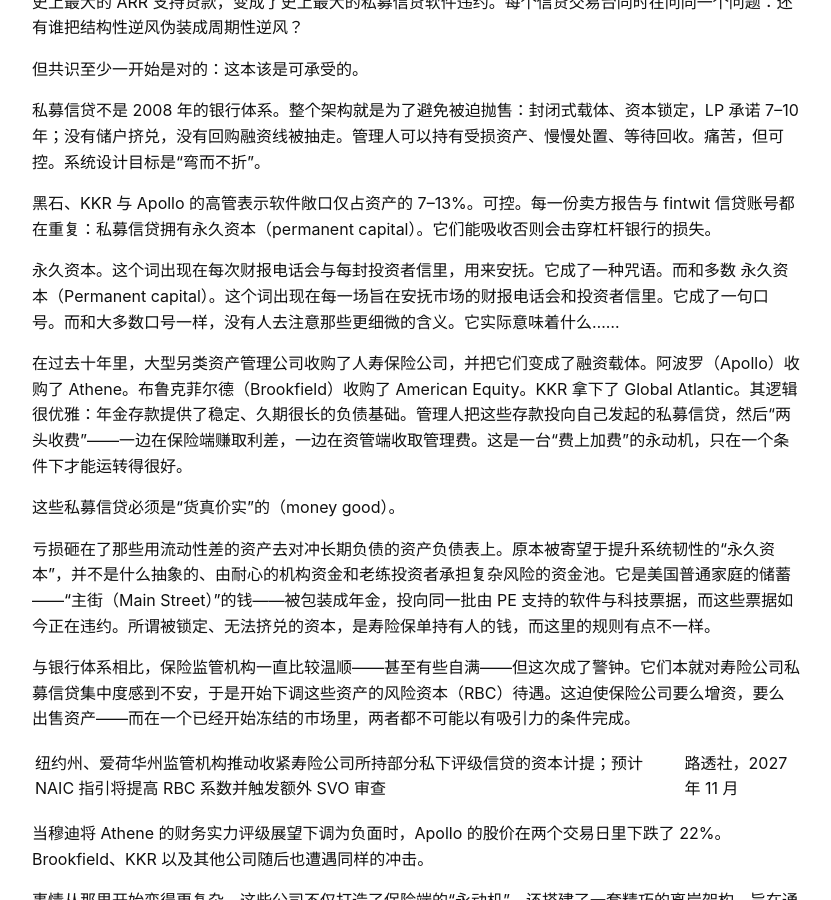
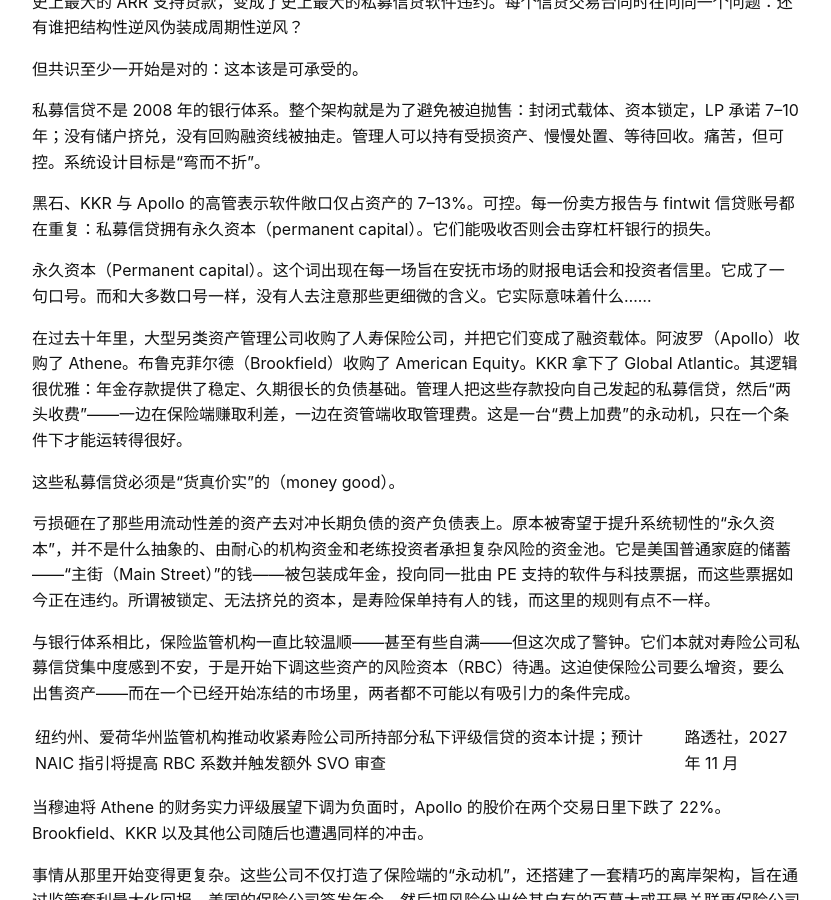
Before and after one commit to vultr740-byte/articles, a Jekyll site: the page built from posts/2026-02-23-2028gic/zh.md, in a window 1280 px wide and 900 px high, scrolled down 8810 px. Shown: the whole window, without its empty margins (224-1055 px from the left). Built offline with Jekyll 4.4.1, drawn with Linux system fonts in a browser that asks for light colours; our own code applies the rules of GitHub Pages for plain Markdown files; some of the changed text lies outside the part shown.

Commit message:
Rebuild zh translation for 2028gic

```diff
--- a/posts/2026-02-23-2028gic/zh.md
+++ b/posts/2026-02-23-2028gic/zh.md
@@ -256,7 +256,6 @@
 
 黑石、KKR 与 Apollo 的高管表示软件敞口仅占资产的 7–13%。可控。每一份卖方报告与 fintwit 信贷账号都在重复：私募信贷拥有永久资本（permanent capital）。它们能吸收否则会击穿杠杆银行的损失。
 
-永久资本。这个词出现在每次财报电话会与每封投资者信里，用来安抚。它成了一种咒语。而和多数
 永久资本（Permanent capital）。这个词出现在每一场旨在安抚市场的财报电话会和投资者信里。它成了一句口号。而和大多数口号一样，没有人去注意那些更细微的含义。它实际意味着什么……
 
 在过去十年里，大型另类资产管理公司收购了人寿保险公司，并把它们变成了融资载体。阿波罗（Apollo）收购了 Athene。布鲁克菲尔德（Brookfield）收购了 American Equity。KKR 拿下了 Global Atlantic。其逻辑很优雅：年金存款提供了稳定、久期很长的负债基础。管理人把这些存款投向自己发起的私募信贷，然后“两头收费”——一边在保险端赚取利差，一边在资管端收取管理费。这是一台“费上加费”的永动机，只在一个条件下才能运转得很好。
@@ -376,9 +375,3 @@
 金丝雀仍然活着（The canary is still alive）。
 
 致谢（Acknowledgements）：感谢 [Hunterbrook](https://open.substack.com/users/539423-hunterbrook?utm_source=mentions) 的 Sam Koppelman 帮助校对。我们的合著者 LOTUS 的 Alap Shah 提供了本文的想法——这篇由 CitriniResearch 写成，但他在一个名为 “The Intelligence Explosion” 的系列里还写了其他文章，我们强烈推荐阅读。你可以在[这里](https://open.substack.com/pub/alapshah1/p/the-global-intelligence-crisis?r=1g6uar&utm_campaign=post&utm_medium=web&showWelcomeOnShare=true)找到它。
-
-No posts
-
----
-
-来源：https://www.citriniresearch.com/p/2028gic
```
